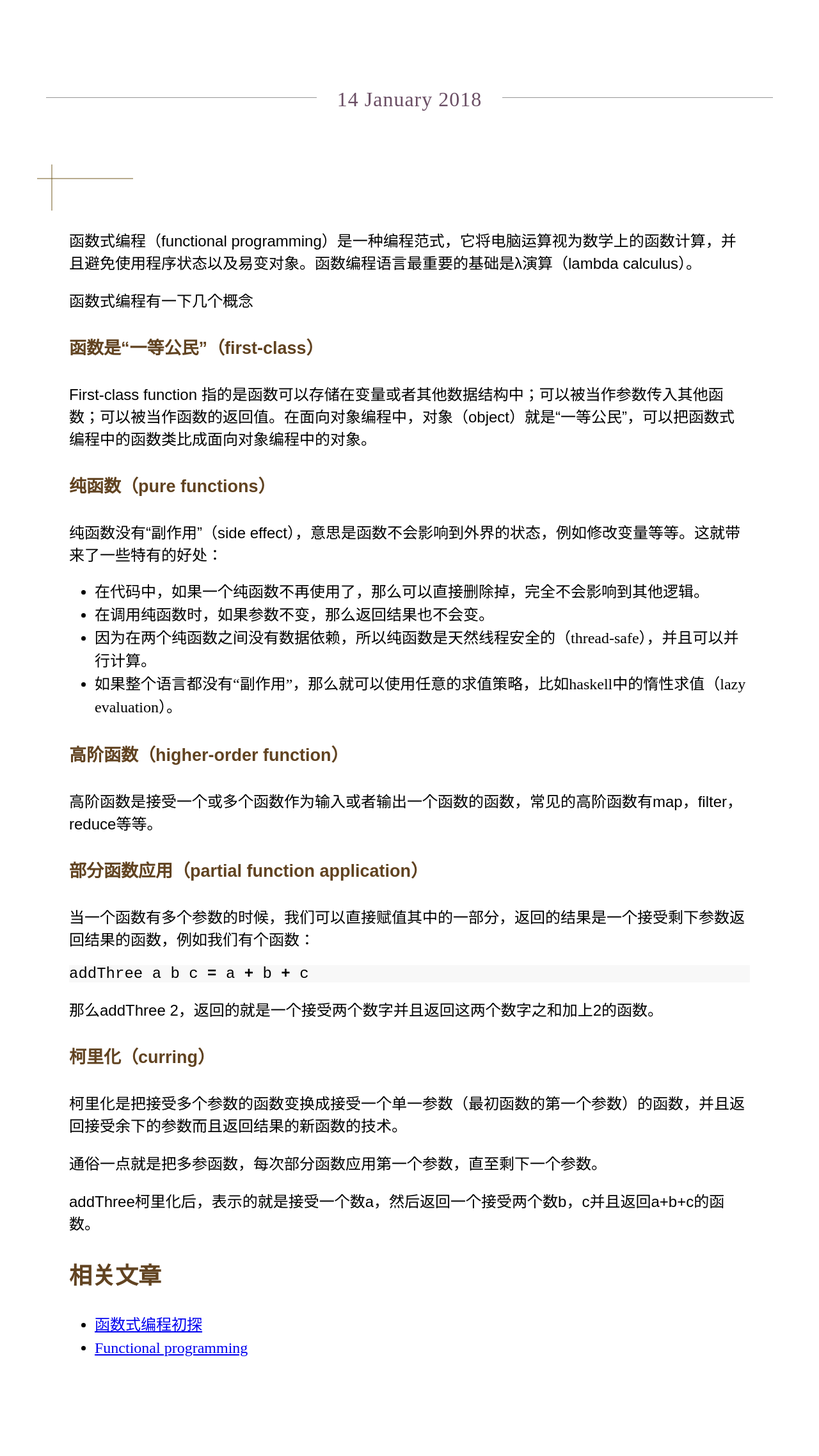
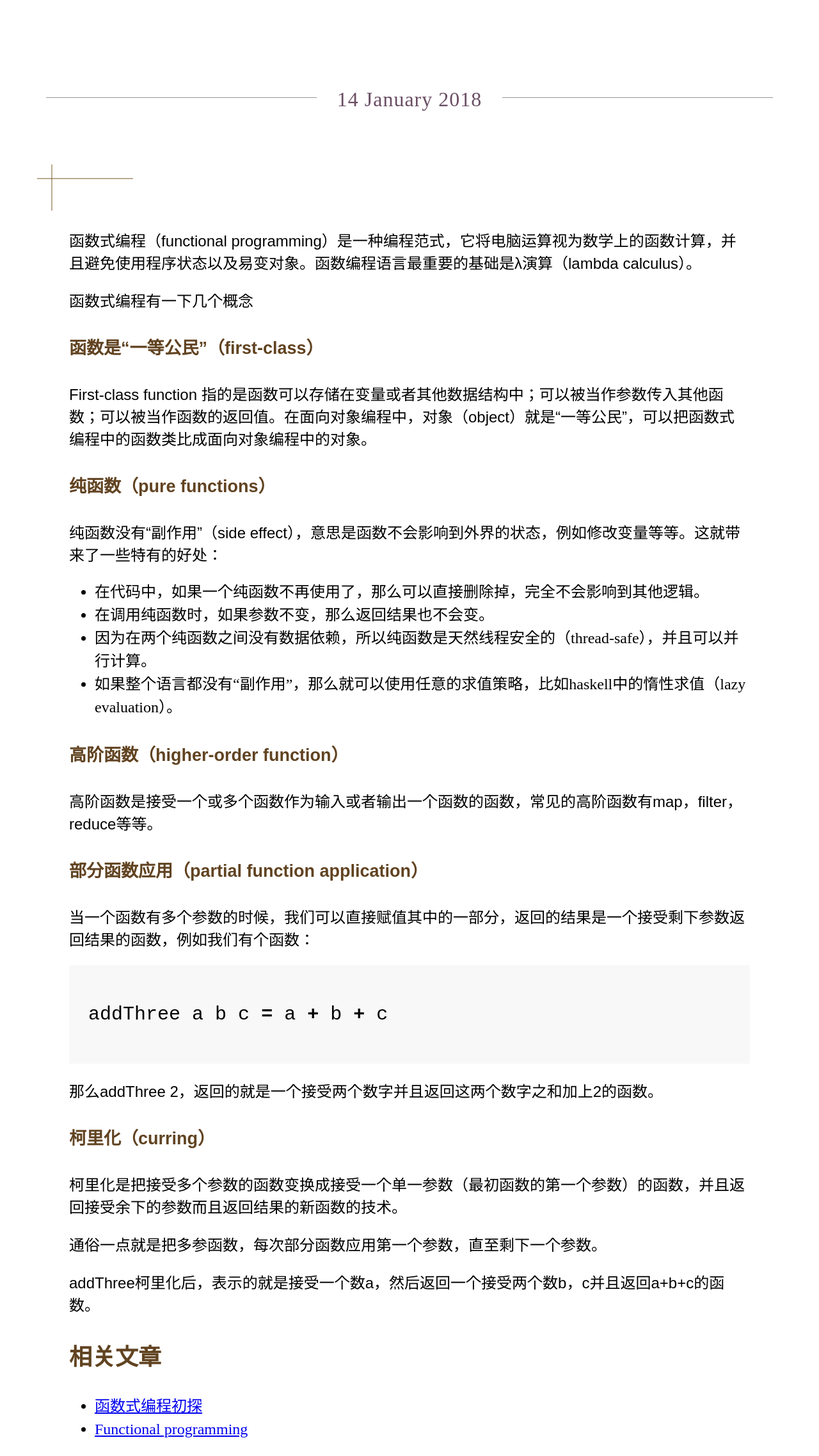
Before and after one commit to happyo/happyo.github.io, a Jekyll site: the page built from _posts/2018-01-14-函数式编程简介.md, in a window 1280 px wide. Shown: the whole page at 64% size. Built offline with Jekyll 4.4.1, drawn with Linux system fonts in a browser that asks for light colours; before the commit the page ends 2148 px from its top, so only the background shows below that.

Commit message:
修改代码块css

```diff
--- a/css/syntax.css
+++ b/css/syntax.css
@@ -206,4 +206,6 @@
 }
 .highlight {
   background-color: #f8f8f8;
+  padding: 15px 15px 15px 15px;
+  font-size: 30px;
 }
```
